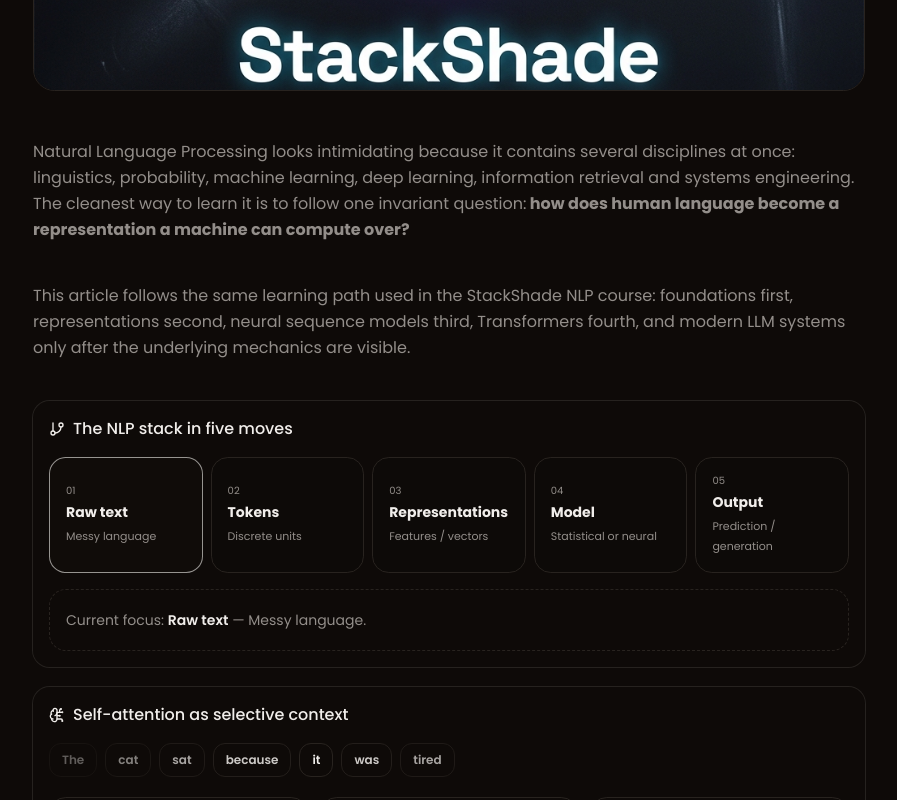
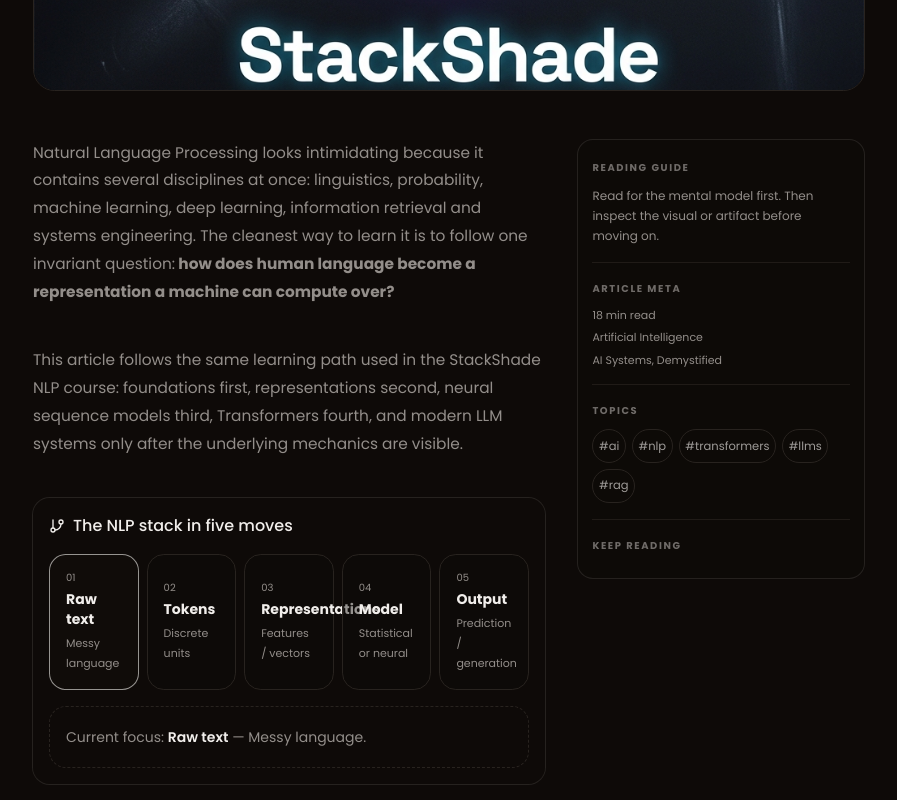
Before and after one commit to stack-shade/stack-shade.github.io, a Next.js app: page /blog/nlp-from-text-to-transformers in a window 1280 px wide. Shown: the part 1000-1800 px from the top of the page, without its empty margins (191-1088 px from the left). Built offline with nearby package versions, Linux system fonts and the light colour scheme.

Commit message:
feat: give blog articles a stronger reading-platform layout

```diff
--- a/src/components/article-shell.tsx
+++ b/src/components/article-shell.tsx
@@ -2,7 +2,7 @@ import React from "react";
 import Link from "next/link";
 import { ArrowLeft, Calendar, Clock, User } from "lucide-react";
 import { Badge } from "@/components/ui/badge";
-import { Article, articleJsonLd } from "@/lib/articles";
+import { Article, ARTICLES, articleJsonLd } from "@/lib/articles";
 
 interface ArticleShellProps {
   article: Article;
@@ -88,8 +88,54 @@ export function ArticleShell({ article, children }: ArticleShellProps) {
             <img src={article.banner} alt={article.bannerAlt} className="object-cover w-full h-full" />
           </div>
 
-          <div className="space-y-10 text-muted-foreground text-sm sm:text-base leading-relaxed">
-            {children}
+          <div className="blog-reading-layout">
+            <div className="blog-article-body space-y-10 text-muted-foreground">
+              {children}
+            </div>
+
+            <aside className="blog-reading-sidebar">
+              <div className="blog-reading-sidebar-card space-y-4">
+                <div>
+                  <span className="lesson-kicker">READING GUIDE</span>
+                  <p className="mt-2 text-xs leading-5 text-muted-foreground">
+                    Read for the mental model first. Then inspect the visual or artifact before moving on.
+                  </p>
+                </div>
+
+                <div className="border-t border-border/70 pt-3">
+                  <span className="lesson-kicker">ARTICLE META</span>
+                  <div className="mt-2 space-y-1.5 text-[11px] text-muted-foreground">
+                    <div>{article.readTime}</div>
+                    <div>{article.category}</div>
+                    {article.playlist && <div>{article.playlist}</div>}
+                  </div>
+                </div>
+
+                {article.tags && article.tags.length > 0 && (
+                  <div className="border-t border-border/70 pt-3">
+                    <span className="lesson-kicker">TOPICS</span>
+                    <div className="mt-2 flex flex-wrap gap-1.5">
+                      {article.tags.map((tag) => (
+                        <Link key={tag} href={"/blog?tag=" + encodeURIComponent(tag)} className="rounded-full border border-border px-2 py-1 text-[9px] text-muted-foreground hover:text-foreground">
+                          #{tag}
+                        </Link>
+                      ))}
+                    </div>
+                  </div>
+                )}
+
+                <div className="border-t border-border/70 pt-3">
+                  <span className="lesson-kicker">KEEP READING</span>
+                  <div className="mt-2">
+                    {ARTICLES.filter((item) => item.slug !== article.slug && (item.tags ?? []).some((tag) => (article.tags ?? []).includes(tag))).slice(0, 3).map((item) => (
+                      <Link key={item.slug} href={"/blog/" + item.slug} className="block border-b border-border/60 py-2.5 last:border-b-0">
+                        <span className="text-xs font-semibold leading-5 text-foreground">{item.title}</span>
+                      </Link>
+                    ))}
+                  </div>
+                </div>
+              </div>
+            </aside>
           </div>
         </article>
       </main>
```
